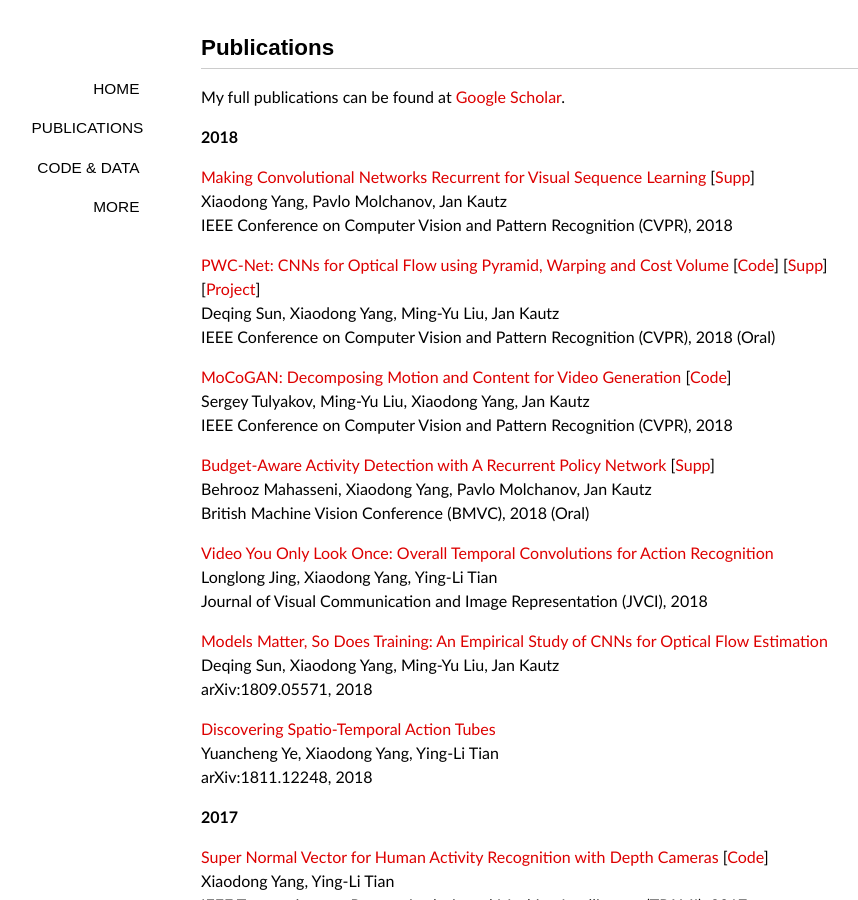
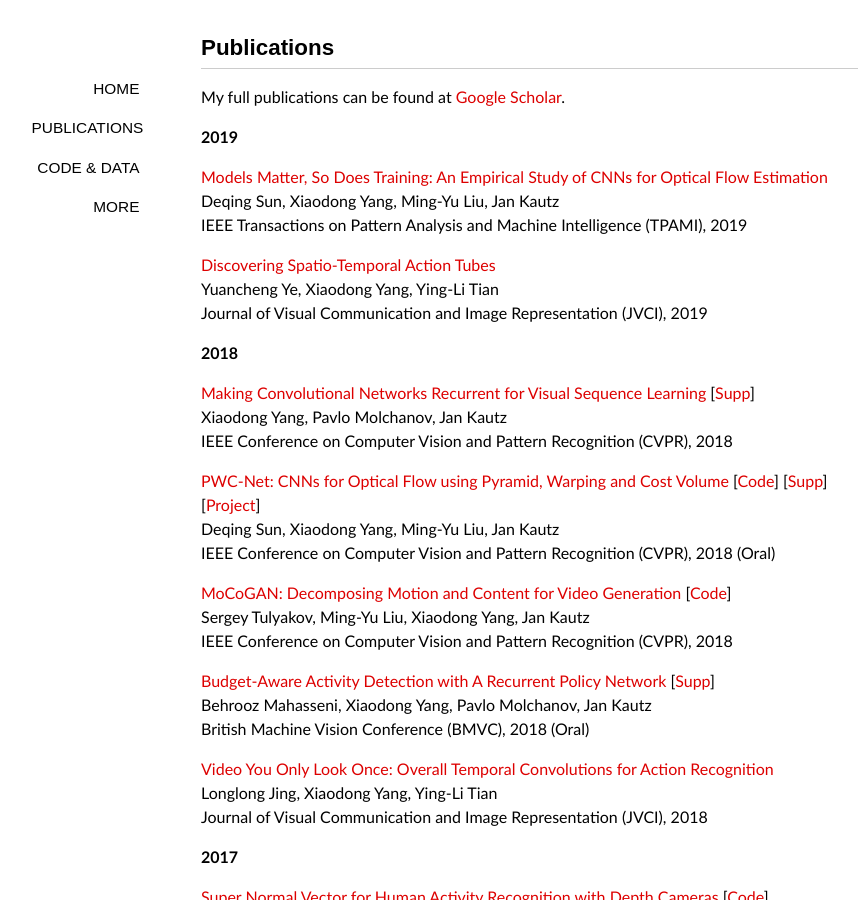
Before and after one commit to xiaodongyang/xiaodongyang.github.io, a Jekyll site: the page built from publications/index.md, in a window 1280 px wide and 900 px high. Shown: the whole window, without its empty margins (94-952 px from the left). Built offline with Jekyll 4.4.1, drawn with Linux system fonts in a browser that asks for light colours; some web fonts are replaced.

Commit message:
Update index.md

```diff
--- a/publications/index.md
+++ b/publications/index.md
@@ -6,6 +6,16 @@ comments: no
 
 My full publications can be found at [Google Scholar](http://scholar.google.com/citations?user=yWsMg_gAAAAJ&hl=en).
 <br>
+
+**2019**
+
+[Models Matter, So Does Training: An Empirical Study of CNNs for Optical Flow Estimation](https://arxiv.org/abs/1809.05571)
+Deqing Sun, Xiaodong Yang, Ming-Yu Liu, Jan Kautz
+IEEE Transactions on Pattern Analysis and Machine Intelligence (TPAMI), 2019
+
+[Discovering Spatio-Temporal Action Tubes](/publications/papers/jvci19.pdf)
+Yuancheng Ye, Xiaodong Yang, Ying-Li Tian
+Journal of Visual Communication and Image Representation (JVCI), 2019
 
 **2018**
 
@@ -28,14 +38,6 @@ British Machine Vision Conference (BMVC), 2018 (Oral)
 [Video You Only Look Once: Overall Temporal Convolutions for Action Recognition](/publications/papers/jvci18.pdf)
 Longlong Jing, Xiaodong Yang, Ying-Li Tian
 Journal of Visual Communication and Image Representation (JVCI), 2018
-
-[Models Matter, So Does Training: An Empirical Study of CNNs for Optical Flow Estimation](https://arxiv.org/abs/1809.05571)
-Deqing Sun, Xiaodong Yang, Ming-Yu Liu, Jan Kautz
-arXiv:1809.05571, 2018
-
-[Discovering Spatio-Temporal Action Tubes](https://arxiv.org/abs/1811.12248)
-Yuancheng Ye, Xiaodong Yang, Ying-Li Tian
-arXiv:1811.12248, 2018
 
 **2017**
 
```
